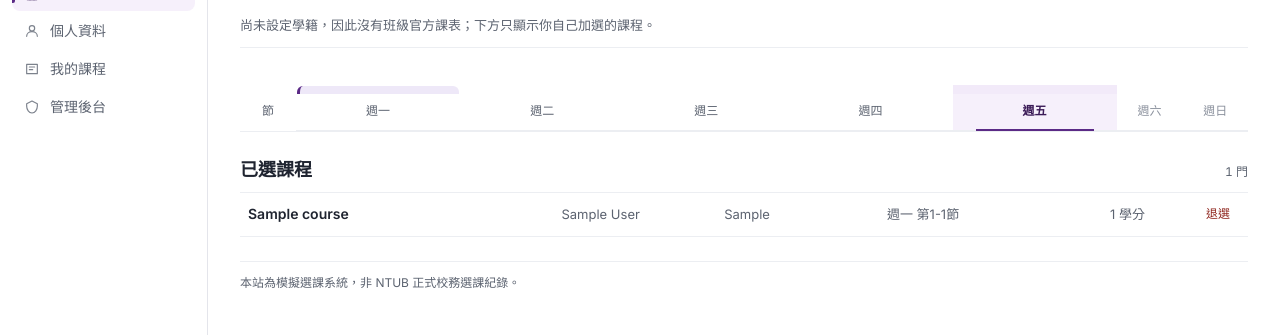
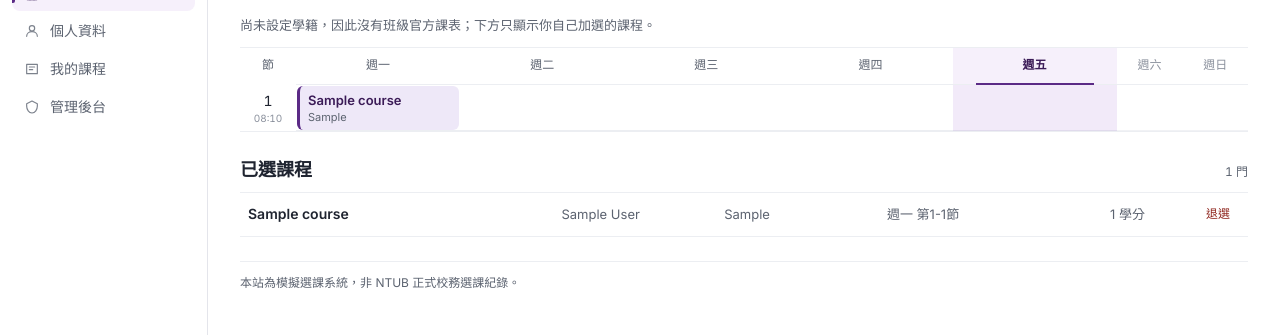
Before and after one commit to lucashsu95/course_select, a Django app: page /my/ in a window 1280 px wide. Shown: the part 143-478 px from the top of the page. Run offline with Django 5.2, Linux system fonts and the light colour scheme; a user stored in the database is signed in; tables that the repository leaves empty hold one stand-in row (values such as "Sample post"); data that the repository does not hold is empty.

Commit message:
fix(ui): place first schedule period below weekday header

```diff
--- a/courses/static/courses/app.css
+++ b/courses/static/courses/app.css
@@ -784,7 +784,7 @@ body.schedule-page { background: #fff; }
 .week-grid:has(.wk-col--empty-weekend[data-day="6"]):has(.wk-col--empty-weekend[data-day="7"]) { --week-columns: 56px repeat(5, minmax(0, 1fr)) minmax(0, .4fr) minmax(0, .4fr); }
 .week-grid:has(.wk-col--empty-weekend[data-day="6"]):not(:has(.wk-col--empty-weekend[data-day="7"])) { --week-columns: 56px repeat(5, minmax(0, 1fr)) minmax(0, .4fr) minmax(0, 1fr); }
 .week-grid:has(.wk-col--empty-weekend[data-day="7"]):not(:has(.wk-col--empty-weekend[data-day="6"])) { --week-columns: 56px repeat(6, minmax(0, 1fr)) minmax(0, .4fr); }
-.wk-head { display: grid; grid-template-columns: var(--week-columns); position: sticky; top: var(--header-height); z-index: 3; background: #fff; }
+.wk-head { display: grid; grid-template-columns: var(--week-columns); position: relative; z-index: 3; background: #fff; }
 .wk-corner { padding: 8px 4px; color: var(--text-muted); font-size: 12px; text-align: center; }
 .wk-dayhead { position: relative; padding: 8px 4px 9px; border-bottom: 1px solid var(--border-subtle); color: var(--text-muted); font-size: 12px; font-weight: 500; text-align: center; }
 .wk-dayhead.is-today { color: var(--primary-800); font-weight: 700; }
```
